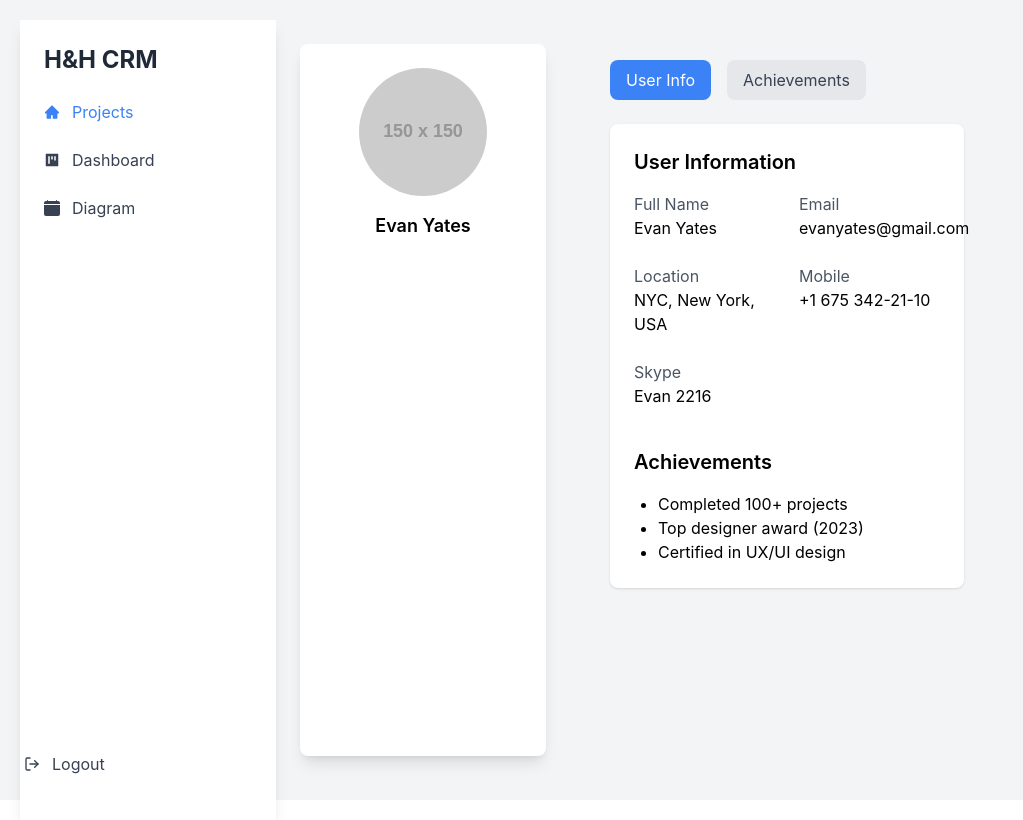
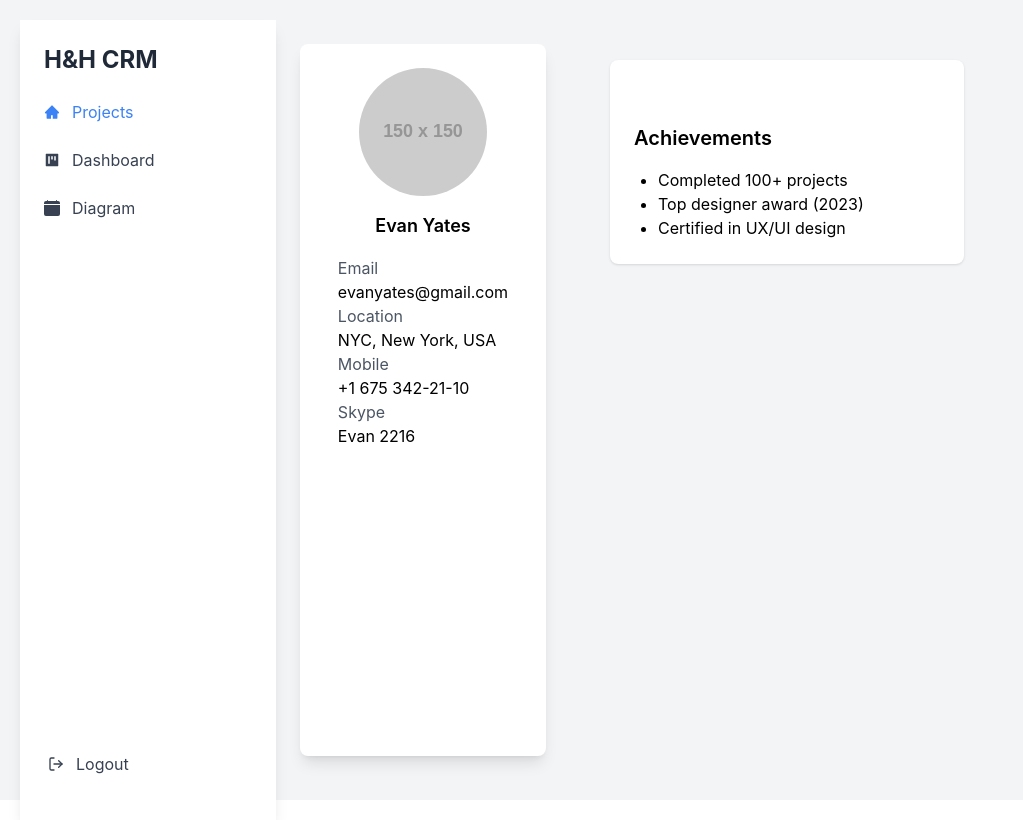
Before and after one commit to Atropka/IT_Inno_Hack_Frontend, a React (Create React App) app: page /profile in a window 1280 px wide. Shown: the whole page, without its empty margins (0-1023 px from the left). Built offline with nearby package versions, Linux system fonts and the light colour scheme.

Commit message:
fix header

```diff
--- a/src/modules/Dashboard/Dashboard.jsx
+++ b/src/modules/Dashboard/Dashboard.jsx
@@ -16,7 +16,7 @@ const initialData = {
   },
   columns: {
     'column-1': {
-      id: 'open',
+      id: 'column-1',
       title: 'Open',
       taskIds: ['task-1', 'task-2'],
     },
@@ -133,7 +133,7 @@ const Dashboard = () => {
       <div className="flex h-screen bg-gray-100">
         <Sidebar />
         <div className='content'>
-          <Header title="Dashboard" buttonText="Add Task"/>
+          <Header title="Dashboard" buttonText="Add Task" isSearched={false} isAdd={true}/>
         <div className="flex-1">
 
           <div className="grid grid-cols-4 gap-6">
--- a/src/modules/Header/Header.jsx
+++ b/src/modules/Header/Header.jsx
@@ -3,7 +3,7 @@ import {GrNotification} from "react-icons/gr";
 import { FiSearch, FiPlus } from 'react-icons/fi';
 
 
-export default function Header({ title, buttonText }) {
+export default function Header({ title, buttonText, isSearched, isAdd }) {
     return (
         <div>
         <div className="top-bar ">
@@ -22,17 +22,22 @@ export default function Header({ title, buttonText }) {
                 </div>
             <div className="flex items-center space-x-4">
                 <div className="relative">
-                    <input
+                    {isSearched ? <div>
+                        <input
                         type="text"
                         placeholder="Search"
                         className="border rounded-lg p-2 pl-10 focus:outline-none focus:ring-2 focus:ring-blue-500"
                     />
                     <FiSearch className="absolute left-2 top-2 text-gray-400" />
+                    </div> : null}
                 </div>
-            <button className="bg-blue-500 text-white px-4 py-2 rounded-lg flex items-center hover:bg-blue-600">
-            <FiPlus className="mr-2" />
-           {buttonText}
-          </button>
+                { isAdd ?
+                <div>
+                    <button className="bg-blue-500 text-white px-4 py-2 rounded-lg flex items-center hover:bg-blue-600">
+                    <FiPlus className="mr-2" />    {buttonText}
+                    </button>
+                    </div> : null
+                    }
         </div>
     </div>
     </div>
--- a/src/modules/Profile/Profile.jsx
+++ b/src/modules/Profile/Profile.jsx
@@ -3,8 +3,9 @@ import Sidebar from '../Sidebar/Sidebar';
 
 function ProfilePage() {
   return (
-    <div className="flex h-screen bg-gray-100 content   ">
- <Sidebar />
+    <div className="flex h-screen bg-gray-100 content">
+      <Sidebar />
+      {/* User Profile Section */}
       <div className="w-1/4 bg-white p-6 flex flex-col items-center shadow-lg m-6 rounded-lg">
         <img
           src="https://via.placeholder.com/150"
@@ -12,48 +13,28 @@ function ProfilePage() {
           className="w-32 h-32 rounded-full mb-4"
         />
         <h2 className="text-lg font-semibold">Evan Yates</h2>
+        <div className="mt-4">
+          <label className="align-start text-gray-600">Email</label>
+          <p>evanyates@gmail.com</p>
+
+          <label className="text-gray-600">Location</label>
+          <p>NYC, New York, USA</p>
+
+          <label className="text-gray-600">Mobile</label>
+          <p>+1 675 342-21-10</p>
+
+          <label className="text-gray-600">Skype</label>
+          <p>Evan 2216</p>
+        </div>
       </div>
 
       {/* Main Content */}
       <div className="flex-1 p-10">
         {/* Tabs */}
-        <div className="flex mb-6">
-          <button className="px-4 py-2 bg-blue-500 text-white rounded-lg mr-4">
-            User Info
-          </button>
-          <button className="px-4 py-2 bg-gray-200 text-gray-700 rounded-lg">
-            Achievements
-          </button>
-        </div>
+
 
         {/* Content Area */}
         <div className="bg-white p-6 rounded-lg shadow">
-          {/* User Info Section */}
-          <div>
-            <h3 className="text-xl font-semibold mb-4">User Information</h3>
-            <div className="grid grid-cols-2 gap-6">
-              <div>
-                <label className="text-gray-600">Full Name</label>
-                <p>Evan Yates</p>
-              </div>
-              <div>
-                <label className="text-gray-600">Email</label>
-                <p>evanyates@gmail.com</p>
-              </div>
-              <div>
-                <label className="text-gray-600">Location</label>
-                <p>NYC, New York, USA</p>
-              </div>
-              <div>
-                <label className="text-gray-600">Mobile</label>
-                <p>+1 675 342-21-10</p>
-              </div>
-              <div>
-                <label className="text-gray-600">Skype</label>
-                <p>Evan 2216</p>
-              </div>
-            </div>
-          </div>
 
           {/* Achievements Section (Example content) */}
           <div className="mt-10">
--- a/src/modules/Projects/Projects.jsx
+++ b/src/modules/Projects/Projects.jsx
@@ -23,7 +23,7 @@ const Projects = () => {
         <div className="dashboard">
             <Sidebar/>
             <div className="content">
-                <Header title="Projects" buttonText="Add Project"/>
+                <Header title="Projects" buttonText="Add Project" isAdd={true} isSearched={true}/>
                 <section className="nearest-events">
                     <div className="events-list">
                         <ProjectCard
--- a/src/modules/Sidebar/Sidebar.jsx
+++ b/src/modules/Sidebar/Sidebar.jsx
@@ -41,7 +41,7 @@ const Sidebar = () => {
           </li>
         </ul>
         <div className="absolute bottom-0 left-0 w-full p-6">
-          <a href="/" className="flex items-center text-gray-700 hover:text-red-500">
+          <a href="/" className="flex items-center text-gray-700 hover:text-red-500 pl-6">
             <FiLogOut className="mr-3" />
             Logout
           </a>
```
